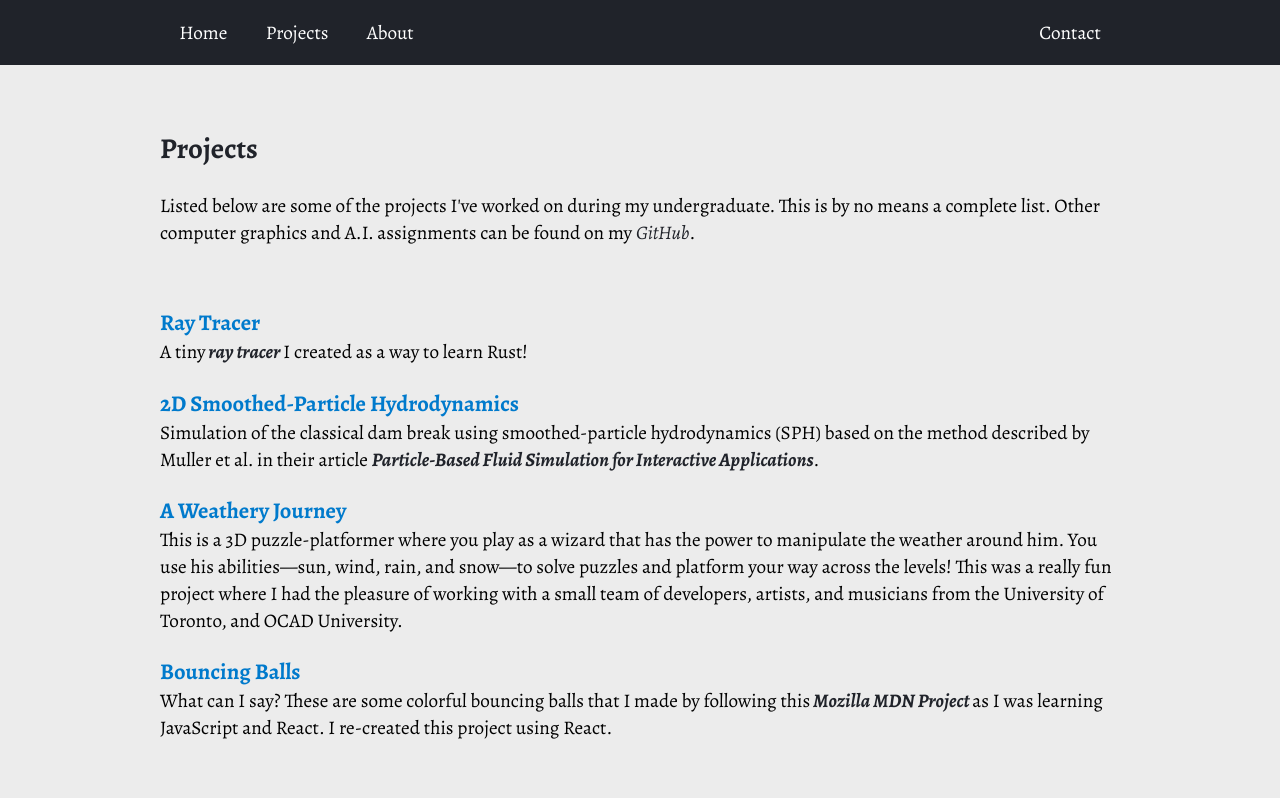
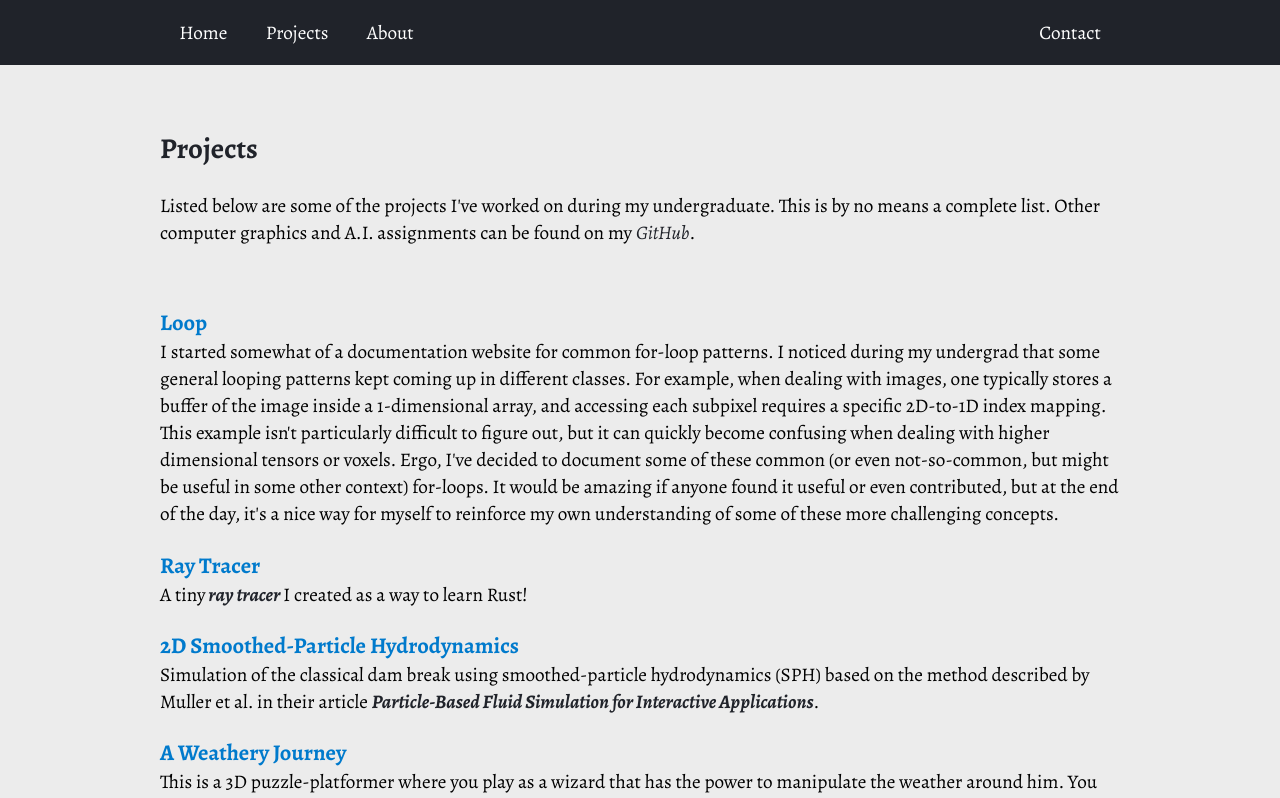
Before and after one commit to ericpko/old-website, a React (Create React App) app: page /projects in a window 1280 px wide. Shown: the top 798 px of the page. Built offline with nearby package versions, Linux system fonts and the light colour scheme.

Commit message:
Added my new project called Loop to the projects page

```diff
--- a/src/pages/projects/AllProjects.js
+++ b/src/pages/projects/AllProjects.js
@@ -63,6 +63,28 @@ const AllProjects = () => {
          </Section>
 
          <Post>
+            <H3>
+               <StyledA href="https://ericpko.github.io/loop/"
+                        target="_blank">
+                           Loop
+               </StyledA>
+            </H3>
+            <P>
+               I started somewhat of a documentation website for common for-loop patterns.
+               I noticed during my undergrad that some general looping patterns kept
+               coming up in different classes. For example, when dealing with images,
+               one typically stores a buffer of the image inside a 1-dimensional array,
+               and accessing each subpixel requires a specific 2D-to-1D index mapping.
+               This example isn't particularly difficult to figure out, but it can quickly
+               become confusing when dealing with higher dimensional tensors or voxels.
+               Ergo, I've decided to document some of these common (or even not-so-common,
+               but might be useful in some other context) for-loops. It would be amazing
+               if anyone found it useful or even contributed, but at the end of the day,
+               it's a nice way for myself to reinforce my own understanding of some of
+               these more challenging concepts.
+            </P>
+         </Post>
+         <Post>
             <H3><StyledLink to={`${url}/raytracer`}>Ray Tracer</StyledLink></H3>
             <P>
                A tiny
```
